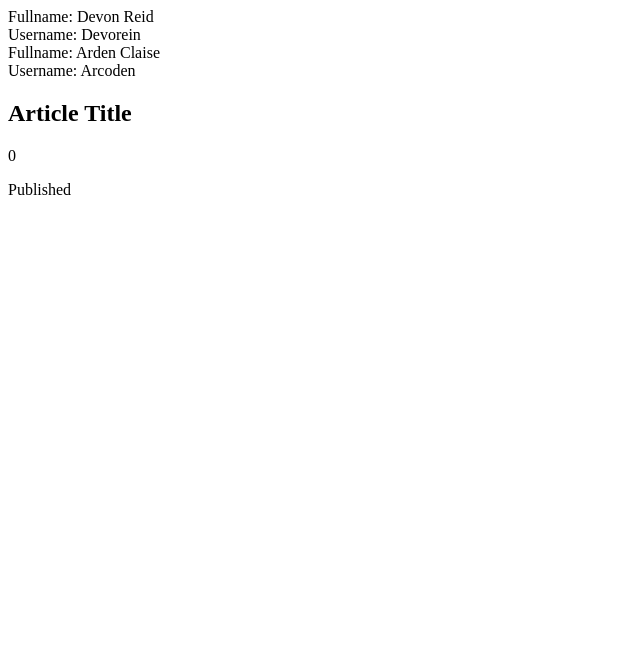
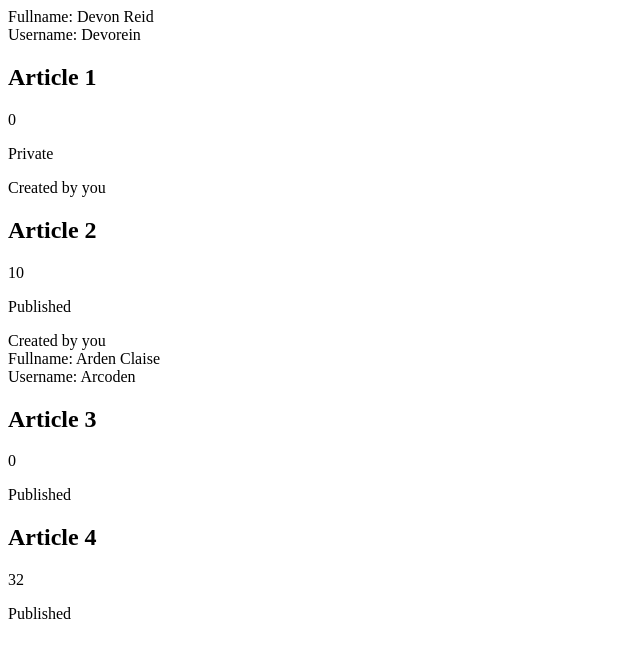
Before and after one commit to Devorein/vue-init, a Vue app: page / in a window 1280 px wide. Shown: the top 658 px of the page, without its empty margins (0-640 px from the left). Built offline with nearby package versions, Linux system fonts and the light colour scheme.

Commit message:
Provide and Inject API

```diff
--- a/src/App.vue
+++ b/src/App.vue
@@ -1,15 +1,59 @@
 <template>
   <div>
-    <div v-for="user in users" :key="user.username">
+    <div v-for="user in users" :key="'user.'+user.id">
       <Greet :username="user.username" :fullname="user.fullname"/>
+      <div v-for="article in user.articles" :key="'article.'+article.id">
+        <Article :authorId="article.authorId" :title="article.title" :likes="article.likes" :published="article.published"/>
+      </div>
     </div>
-    <Article id="my-article" title="Article Title" :isPublished="true"/>
   </div>
 </template>
 
 <script>
 import Greet from "./components/Greet.vue"
 import Article from "./components/Article.vue"
+
+const users = [{
+  id: 1,
+  username: "Devorein",
+  fullname: "Devon Reid",
+  articles: [
+    {
+      title: "Article 1",
+      published: false,
+      likes: 0,
+      id: 1,
+      authorId: 1
+    },
+    {
+      title: "Article 2",
+      published: true,
+      likes: 10,
+      id: 2,
+      authorId: 1
+    }
+  ]
+}, {
+  id: 2,
+  username: "Arcoden",
+  fullname: "Arden Claise",
+  articles: [
+    {
+      title: "Article 3",
+      published: true,
+      likes: 0,
+      id: 3,
+      authorId: 2
+    },
+    {
+      title: "Article 4",
+      published: true,
+      likes: 32,
+      id: 4,
+      authorId: 2
+    }
+  ]
+}];
 
 export default {
   components: {
@@ -19,13 +63,13 @@ export default {
   name: 'App',
   data(){
     return {
-      users: [{
-        username: "Devorein",
-        fullname: "Devon Reid"
-      }, {
-        username: "Arcoden",
-        fullname: "Arden Claise"
-      }]
+      users
+    }
+  },
+  provide() {
+    return {
+      logged: true,
+      loggedInUser: users.find(user => user.id === 1)
     }
   }
 }
--- a/src/components/Article.vue
+++ b/src/components/Article.vue
@@ -2,7 +2,10 @@
   <div>
     <h2 v-bind="$attrs">{{title}}</h2>
     <p>{{likes}}</p>
-    <p>{{isPublished ? "Published" : "Private"}}</p>
+    <p>{{published ? "Published" : "Private"}}</p>
+    <template v-if="loggedInUser.id ===authorId">
+      Created by you
+    </template>
   </div>
 </template>
 
@@ -18,9 +21,13 @@
         type: Number,
         default: 0
       },
-      isPublished: Boolean
+      authorId: {
+        type: Number
+      },
+      published: Boolean
     },
-    inheritAttrs: false
+    inheritAttrs: false,
+    inject: ['logged', 'loggedInUser'],
   }
 </script>
 
```
